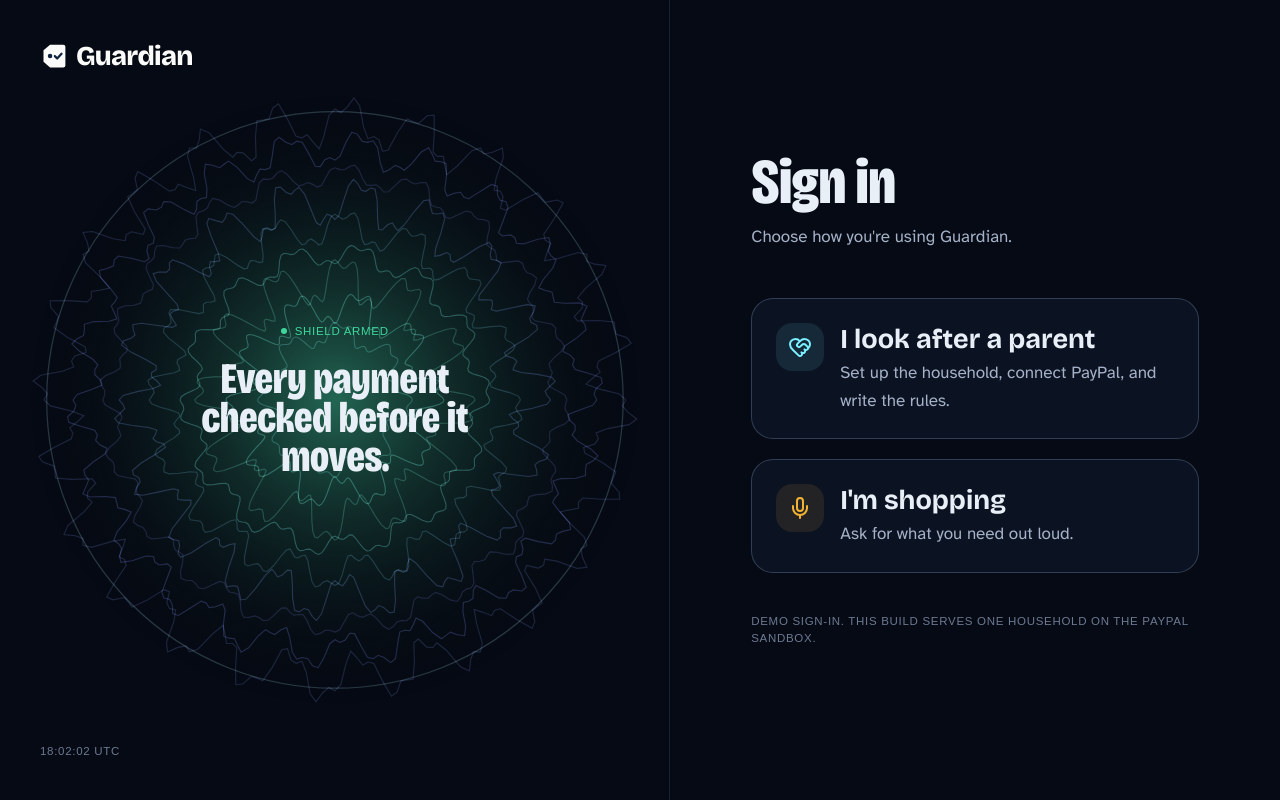
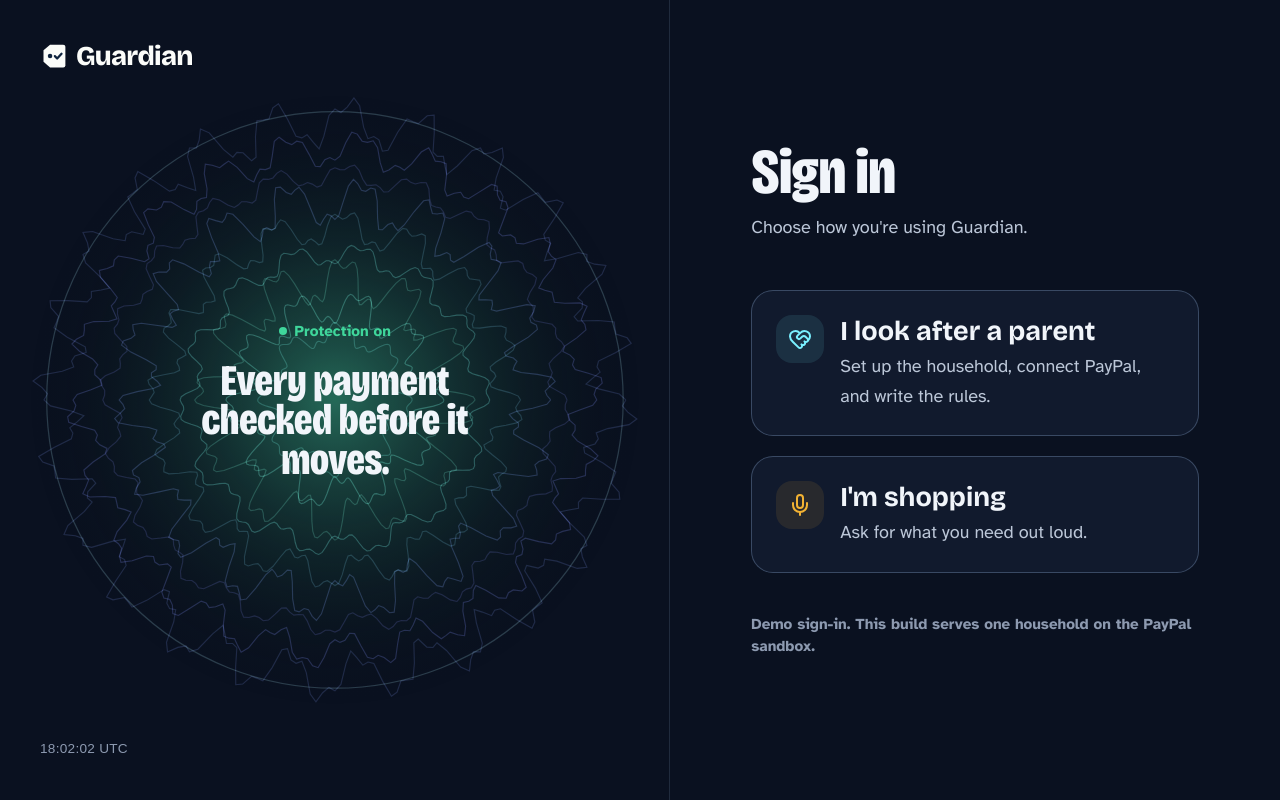
Before and after one commit to ShashGreninja/guardian, a Next.js app: page /login in a window 1280 px wide. Built offline with nearby package versions, Linux system fonts and the light colour scheme; no server answers; the database is empty; a web font is replaced by a local one.

Commit message:
friendlier type: readable sentence-case labels, larger text, softer contrast

```diff
--- a/src/app/globals.css
+++ b/src/app/globals.css
@@ -2,14 +2,14 @@
 
 @theme {
   /* Command center: the app lives at night. */
-  --color-void: #060a14;
-  --color-panel: #0b1222;
-  --color-panel-2: #111a2e;
-  --color-edge: rgb(150 190 230 / 0.13);
-  --color-edge-strong: rgb(150 190 230 / 0.26);
-  --color-fg: #e9eff7;
-  --color-fg-soft: #a4b1c6;
-  --color-fg-mute: #6c7a92;
+  --color-void: #0a1120;
+  --color-panel: #111a2d;
+  --color-panel-2: #16213a;
+  --color-edge: rgb(160 195 235 / 0.14);
+  --color-edge-strong: rgb(160 195 235 / 0.28);
+  --color-fg: #f1f5fa;
+  --color-fg-soft: #bcc7d8;
+  --color-fg-mute: #8d9ab0;
 
   /* Signals. Green = paid, amber = waiting on you, red = stopped,
      cyan = the shield itself. They mean the same thing everywhere. */
@@ -40,10 +40,10 @@
 
   --text-xs: 0.72rem;
   --text-xs--line-height: 1.4;
-  --text-sm: 0.95rem;
-  --text-sm--line-height: 1.45;
-  --text-base: 1.0625rem;
-  --text-base--line-height: 1.6;
+  --text-sm: 1rem;
+  --text-sm--line-height: 1.5;
+  --text-base: 1.125rem;
+  --text-base--line-height: 1.65;
   --text-lg: 1.3rem;
   --text-lg--line-height: 1.4;
   --text-xl: 1.7rem;
@@ -246,13 +246,19 @@ html[data-intro-seen] .after-intro {
     line-height: 0.9;
   }
 
-  /* HUD microtype, the way instrument panels label things. */
+  /* Small labels: plain sentence case in the readable body face. */
   .hud {
+    font-family: var(--font-sans);
+    font-size: 0.95rem;
+    font-weight: 700;
+    line-height: 1.45;
+  }
+
+  /* Numbers that tick, like the clock, keep a fixed-width face. */
+  .tick {
     font-family: var(--font-mono);
-    font-size: var(--text-xs);
-    line-height: 1.5;
-    letter-spacing: 0.06em;
-    text-transform: uppercase;
+    font-size: 0.85rem;
+    letter-spacing: 0.02em;
   }
 
   /* Guilloché line art, recoloured through masks. */
@@ -413,9 +419,10 @@ html[data-intro-seen] .after-intro {
     align-items: center;
     justify-content: center;
     gap: 0.55rem;
-    min-height: 3.1rem;
-    padding: 0 1.4rem;
+    min-height: 3.25rem;
+    padding: 0 1.5rem;
     border-radius: 999px;
+    font-size: 1.0625rem;
     font-weight: 700;
     transition:
       background-color 150ms,
@@ -480,7 +487,7 @@ html[data-intro-seen] .after-intro {
 
   .field {
     width: 100%;
-    min-height: 3.1rem;
+    min-height: 3.25rem;
     border-radius: 14px;
     background: rgb(6 10 20 / 0.6);
     border: 1px solid var(--color-edge-strong);
--- a/src/app/login/page.tsx
+++ b/src/app/login/page.tsx
@@ -25,7 +25,7 @@ export default async function LoginPage() {
         </div>
         <div className="col-start-1 row-start-1 grid max-w-[20rem] justify-items-center text-center">
           <p className="hud flex items-center gap-2 text-go">
-            <span className="size-1.5 rounded-full bg-go" /> Shield armed
+            <span className="size-2 rounded-full bg-go" /> Protection on
           </p>
           <p className="display mt-5 text-[clamp(2.4rem,3.4vw,3.6rem)]">
             Every payment checked before it moves.
--- a/src/app/page.tsx
+++ b/src/app/page.tsx
@@ -1,6 +1,5 @@
 import Link from "next/link";
 import { Holo } from "@/components/holo";
-import { Cursor } from "@/components/landing/cursor";
 import { Intro } from "@/components/landing/intro";
 import { LiveClock } from "@/components/landing/live-clock";
 import { Marquee } from "@/components/landing/marquee";
@@ -51,7 +50,6 @@ export default function Home() {
   return (
     <div className="flex flex-1 flex-col overflow-x-clip">
       <Intro />
-      <Cursor />
 
       <main className="flex-1">
         {/* Hero */}
--- a/src/components/landing/cursor.tsx
+++ /dev/null
@@ -1,64 +0,0 @@
-"use client";
-
-import { useEffect, useRef } from "react";
-
-/**
- * A ring that trails the pointer and opens up over anything clickable.
- * The real cursor stays visible; this only adds presence.
- */
-export function Cursor() {
-  const ring = useRef<HTMLDivElement>(null);
-
-  useEffect(() => {
-    const el = ring.current;
-    if (!el) return;
-    if (
-      window.matchMedia("(pointer: coarse)").matches ||
-      window.matchMedia("(prefers-reduced-motion: reduce)").matches
-    ) {
-      return;
-    }
-
-    let x = -100;
-    let y = -100;
-    let cx = x;
-    let cy = y;
-    let scale = 1;
-    let target = 1;
-    let frame = 0;
-
-    const move = (e: PointerEvent) => {
-      x = e.clientX;
-      y = e.clientY;
-      const hit = (e.target as Element | null)?.closest("a, button, [data-cursor]");
-      target = hit ? 2.2 : 1;
-      el.style.opacity = "1";
-    };
-    const leave = () => (el.style.opacity = "0");
-
-    const tick = () => {
-      cx += (x - cx) * 0.2;
-      cy += (y - cy) * 0.2;
-      scale += (target - scale) * 0.18;
-      el.style.transform = `translate3d(${cx - 16}px, ${cy - 16}px, 0) scale(${scale.toFixed(3)})`;
-      frame = requestAnimationFrame(tick);
-    };
-
-    window.addEventListener("pointermove", move);
-    document.addEventListener("pointerleave", leave);
-    frame = requestAnimationFrame(tick);
-    return () => {
-      cancelAnimationFrame(frame);
-      window.removeEventListener("pointermove", move);
-      document.removeEventListener("pointerleave", leave);
-    };
-  }, []);
-
-  return (
-    <div
-      ref={ring}
-      aria-hidden
-      className="pointer-events-none fixed top-0 left-0 z-[90] size-8 rounded-full border border-scan opacity-0 mix-blend-difference transition-opacity duration-300"
-    />
-  );
-}
--- a/src/components/landing/live-clock.tsx
+++ b/src/components/landing/live-clock.tsx
@@ -23,7 +23,7 @@ export function LiveClock({ className = "" }: { className?: string }) {
     : "";
 
   return (
-    <span className={`hud tabular-nums ${className}`} suppressHydrationWarning>
+    <span className={`tick tabular-nums ${className}`} suppressHydrationWarning>
       {time} {zone}
     </span>
   );
```
